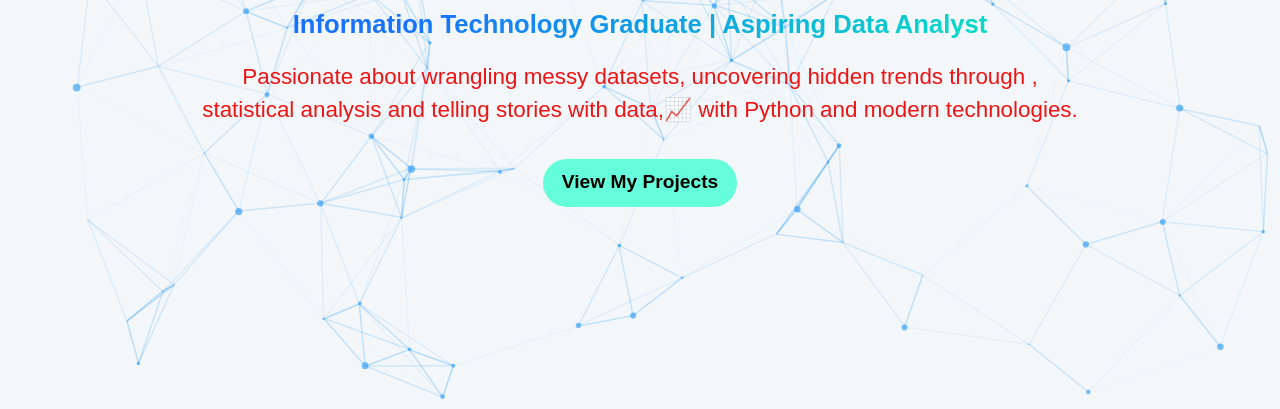
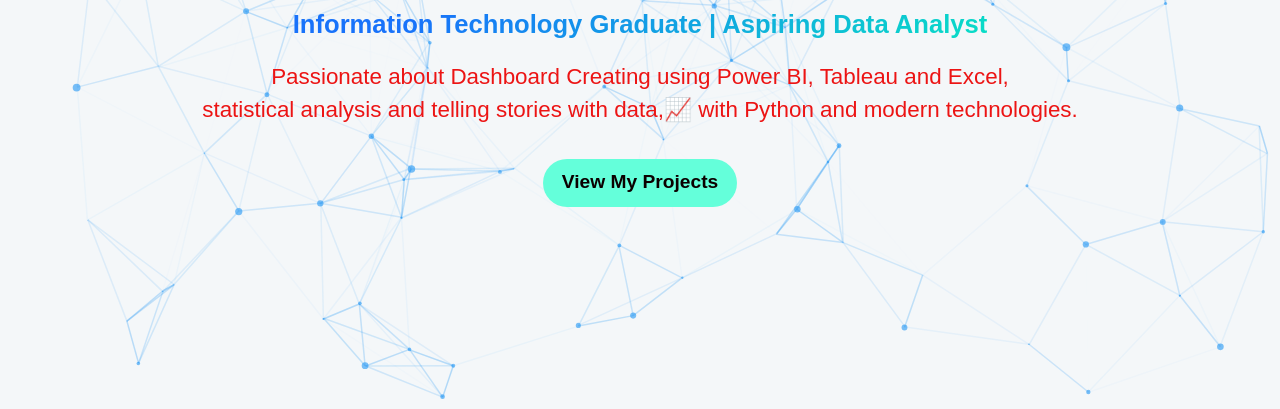
Before and after one commit to boddunethaji/Portfolio, a plain HTML site: page index.html in a window 1280 px wide. Shown: the part 391-800 px from the top of the page. Drawn offline with nearby package versions, Linux system fonts and the light colour scheme; a script that the page names is missing; some icons are missing.

Commit message:
Update index.html

```diff
--- a/index.html
+++ b/index.html
@@ -36,7 +36,7 @@
             <h3>Hi there  &#128075;, I'm </h3>
             <h1 class="hero-title">Boddu Nethaji Simha</h1>
             <p class="hero-subtitle">Information Technology Graduate | Aspiring Data Analyst</p>
-            <p class ="hero-sub">Passionate about wrangling messy datasets, uncovering hidden trends through ,
+            <p class ="hero-sub">Passionate about Dashboard Creating using Power BI, Tableau and Excel,
                 <br>statistical analysis and telling stories with data,📈 with Python and modern technologies.</p>
             <div class="social-links">
                 <a href="#projects">View My Projects</a>
```
